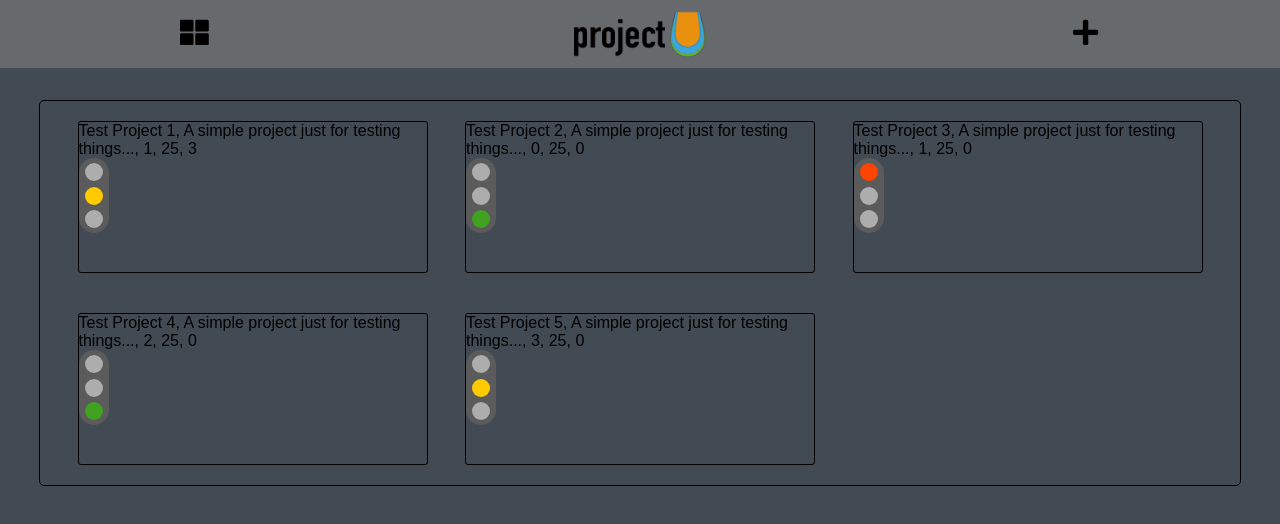
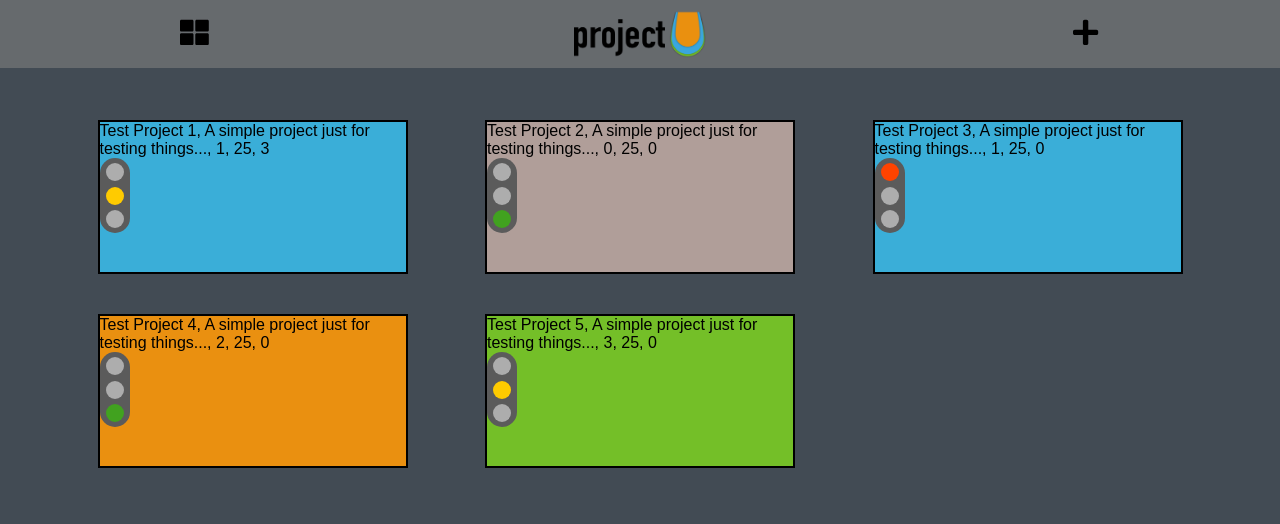
Before and after one commit to RonnyFalconeri/projectU_frontend, an Angular app: page / in a window 1280 px wide. Shown: the top 524 px of the page. Built offline with nearby package versions, Linux system fonts and the light colour scheme.

Commit message:
-Added the project-tile component to the project.

```diff
--- a/angular.json
+++ b/angular.json
@@ -118,6 +118,7 @@
   },
   "defaultProject": "projectU-frontend",
   "cli": {
+    "analytics": "c7d64668-7d00-460f-bb44-7b2729dc179b",
     "defaultCollection": "@angular-eslint/schematics"
   }
 }
--- a/src/app/app.module.ts
+++ b/src/app/app.module.ts
@@ -8,6 +8,7 @@ import { OverviewComponent } from './components/overview/overview.component';
 import { TrafficLightComponent } from './components/traffic-light/traffic-light.component';
 import { ProjectDetailPageComponent } from './components/project-detail-page/project-detail-page.component';
 import { TaskBarComponent } from './components/project-detail-page/task-bar/task-bar.component';
+import { ProjectTileComponent } from './components/project-tile/project-tile.component';
 
 @NgModule({
   declarations: [
@@ -15,7 +16,8 @@ import { TaskBarComponent } from './components/project-detail-page/task-bar/task
     OverviewComponent,
     TrafficLightComponent,
     ProjectDetailPageComponent,
-    TaskBarComponent
+    TaskBarComponent,
+    ProjectTileComponent
   ],
   imports: [
     BrowserModule,
--- a/src/app/components/overview/overview.component.html
+++ b/src/app/components/overview/overview.component.html
@@ -11,19 +11,7 @@
 </div>
 
 <div class="project-list">
-  <div class="project-tile" *ngFor="let project of projects">
-
-    {{project.title}},
-    {{project.description}},
-    {{project.state}},
-    {{project.estimatedDurationInHours}},
-    {{project.tasks.length}}
-
-    <app-traffic-light
-      [complexity]="project.complexity"
-      [size]="sizeEnum.SMALL"
-      [horizontal]="false"
-    ></app-traffic-light>
-
-  </div>
+  <app-project-tile *ngFor="let project of projects"
+                    [project]="project"
+  ></app-project-tile>
 </div>
--- a/src/app/components/overview/overview.component.scss
+++ b/src/app/components/overview/overview.component.scss
@@ -5,19 +5,8 @@
   grid-template-columns: 350px 350px 350px;
   justify-content: space-evenly;
   align-content: center;
-
-  // remove when tiles are added
-  border: 1px solid black;
-  border-radius: 5px;
 }
 
-// remove when tiles are added
-.project-tile {
-  height: 150px;
-  border: 1px solid black;
-  border-radius: 3px;
-  margin: 20px 0;
-}
 
 // for medium and tablet screens
 @media (min-width: 700px) and (max-width: 1100px) {
--- /dev/null
+++ b/src/app/components/project-tile/project-tile.component.html
@@ -0,0 +1,18 @@
+<div class="project-tile" [ngClass]="{
+    'initiated': project.state === stateEnum.INITIATED,
+    'in-progress': project.state === stateEnum.IN_PROGRESS,
+    'halted': project.state === stateEnum.HALTED,
+    'finished': project.state === stateEnum.FINISHED}">
+
+  {{project.title}},
+  {{project.description}},
+  {{project.state}},
+  {{project.estimatedDurationInHours}},
+  {{project.tasks.length}}
+
+    <app-traffic-light
+      [complexity]="project.complexity"
+      [size]="sizeEnum.SMALL"
+      [horizontal]="false"
+    ></app-traffic-light>
+</div>
--- /dev/null
+++ b/src/app/components/project-tile/project-tile.component.scss
@@ -0,0 +1,31 @@
+.project-tile {
+  height: 150px;
+  border: 2px solid black;
+  background-color: #b09e99;
+  margin: 20px;
+}
+
+.symbol {
+  display: flex;
+  width: 100%;
+  height: 100%;
+  justify-content: center;
+  align-items: center;
+  font-size: 12rem;
+  font-family: cursive;
+}
+.initiated {
+  background-color: var(--color-state-initiated);
+}
+
+.in-progress {
+  background-color: var(--color-state-in-progress);
+}
+
+.halted {
+  background-color: var(--color-state-halted);
+}
+
+.finished {
+  background-color: var(--color-state-finished);
+}
--- /dev/null
+++ b/src/app/components/project-tile/project-tile.component.ts
@@ -0,0 +1,25 @@
+import { Project } from 'src/app/shared/models/Project';
+import {Component, Input, OnInit} from "@angular/core";
+import {Size} from "../traffic-light/Size";
+import { State } from 'src/app/shared/models/State';
+
+@Component({
+  selector: 'app-project-tile',
+  templateUrl: './project-tile.component.html',
+  styleUrls: ['./project-tile.component.scss']
+})
+
+export class ProjectTileComponent implements OnInit {
+
+  @Input() project: Project;
+  @Input() state: State;
+
+  stateEnum = State;
+  sizeEnum = Size;
+
+  constructor() {
+  }
+
+  ngOnInit(): void {
+  }
+}
```
Also changed, not shown: 1 other file (tests, documents, lock files or other folders).
